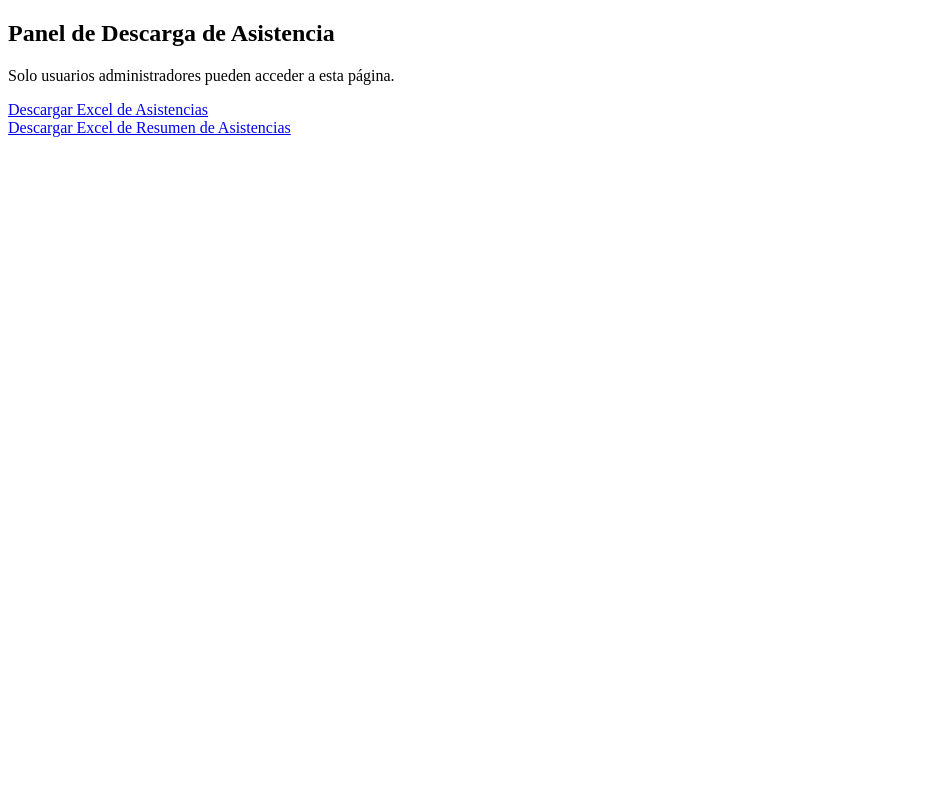
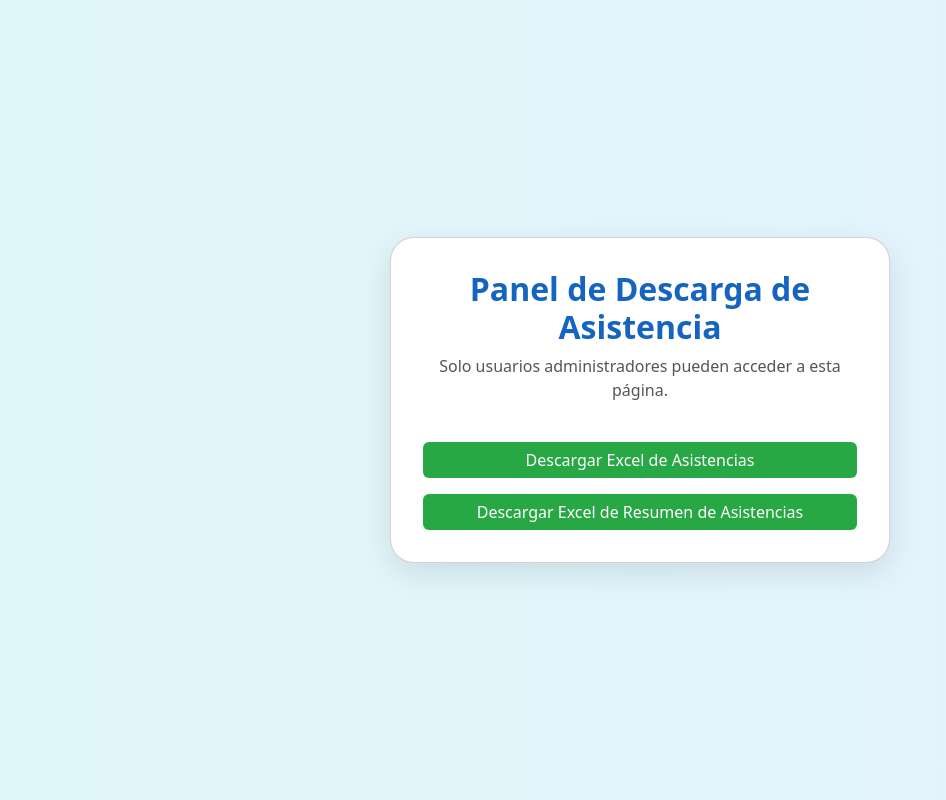
Before and after one commit to Mercedes1311/control-asistencia, a Django app: page /login/descarga/ in a window 1280 px wide. Shown: the whole page, without its empty margins (0-946 px from the left). Run offline with Django 5.2, Linux system fonts and the light colour scheme; a user stored in the database is signed in.

Commit message:
avance v2

```diff
--- /dev/null
+++ b/app/static/css/descarga.css
@@ -0,0 +1,39 @@
+body {
+    background: linear-gradient(to right, #e0f7fa, #e3f2fd);
+    display: flex;
+    align-items: center;
+    justify-content: center;
+    min-height: 100vh;
+}
+
+.card {
+    padding: 2rem;
+    border-radius: 1.5rem;
+    box-shadow: 0 10px 30px rgba(0, 0, 0, 0.1);
+    background-color: #ffffff;
+    max-width: 500px;
+    width: 100%;
+}
+
+.btn-lg {
+    font-size: 1.1rem;
+    padding: 0.75rem 1.5rem;
+}
+
+h2 {
+    color: #1565c0;
+    font-weight: 600;
+}
+
+p {
+    color: #555;
+}
+
+.btn-success {
+    background-color: #28a745;
+    border: none;
+}
+
+.btn-success:hover {
+    background-color: #218838;
+}
--- a/app/templates/formulario.html
+++ b/app/templates/formulario.html
@@ -8,7 +8,7 @@
 
   <link href="https://cdn.jsdelivr.net/npm/bootstrap@5.3.0/dist/css/bootstrap.min.css" rel="stylesheet">
   <link href="https://cdn.jsdelivr.net/npm/select2@4.1.0-rc.0/dist/css/select2.min.css" rel="stylesheet" />
-  <link rel="stylesheet" href="{% static 'css/styles.css' %}">
+  <link rel="stylesheet" href="{% static 'css/formulario.css' %}">
 </head>
 <body>
   <div class="container px-3">
--- a/app/templates/pagina_descarga_excel.html
+++ b/app/templates/pagina_descarga_excel.html
@@ -1,22 +1,26 @@
+{% load static %}
 <!DOCTYPE html>
-<html lang="en">
+<html lang="es">
 <head>
   <meta charset="UTF-8">
+  <title>Panel de Descarga de Asistencia</title>
   <meta name="viewport" content="width=device-width, initial-scale=1.0">
-    <title>Excel Asistencia</title>
+  <link href="https://cdn.jsdelivr.net/npm/bootstrap@5.3.0/dist/css/bootstrap.min.css" rel="stylesheet">
+  <link rel="stylesheet" href="{% static 'css/descarga.css' %}">
+
+
 </head>
+
 <body>
-    <div class="container mt-5">
-        <h2 class="text-center">Panel de Descarga de Asistencia</h2>
-        <p class="text-center">Solo usuarios administradores pueden acceder a esta página.</p>
+  <div class="card text-center">
+    <h2>Panel de Descarga de Asistencia</h2>
+    <p>Solo usuarios administradores pueden acceder a esta página.</p>
 
-        <div class="text-center mt-4">
-            <a href="{% url 'descargar_excel' %}" class="btn btn-success btn-lg">
+    <div class="d-grid gap-3 mt-4">
+      <a href="{% url 'descargar_excel' %}" class="btn btn-success btn-md">
         Descargar Excel de Asistencias
       </a>
-        </div>
-        <div class="text-center mt-4">
-            <a href="{% url 'resumen_excel' %}" class="btn btn-success btn-lg">
+      <a href="{% url 'resumen_excel' %}" class="btn btn-success btn-md">
         Descargar Excel de Resumen de Asistencias
       </a>
     </div>
```
Also changed, not shown: app/static/css/login.css (added, +35 -0 lines), app/templates/login.html (+29 -12 lines), app/static/css/formulario.css (line endings or trailing spaces), db.sqlite3. Lines whose indentation alone changed are shown as unchanged.
